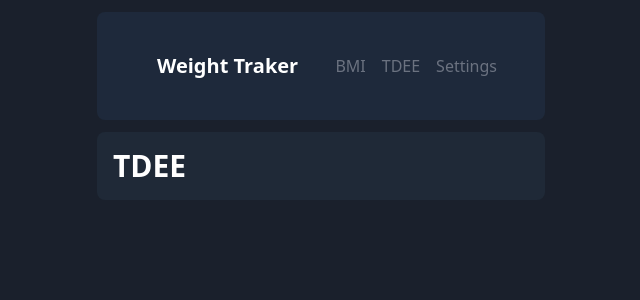
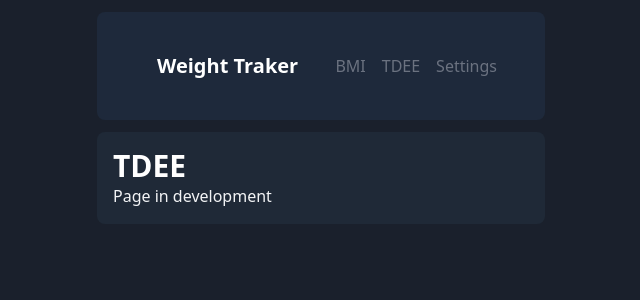
Before and after one commit to maurodf0/weight-traker, a Vue app: page /tdee in a window 1280 px wide. Shown: the top 300 px of the page, without its empty margins (319-959 px from the left). Built offline with nearby package versions, Linux system fonts and the light colour scheme; the HTML template or start-up script is replaced by a standard one.

Commit message:
message for dev

```diff
--- a/src/views/TDEEView.vue
+++ b/src/views/TDEEView.vue
@@ -6,5 +6,6 @@
 <template>
     <div>
         <h1>TDEE</h1>
+        <p>Page in development</p>
     </div>
 </template>
```
